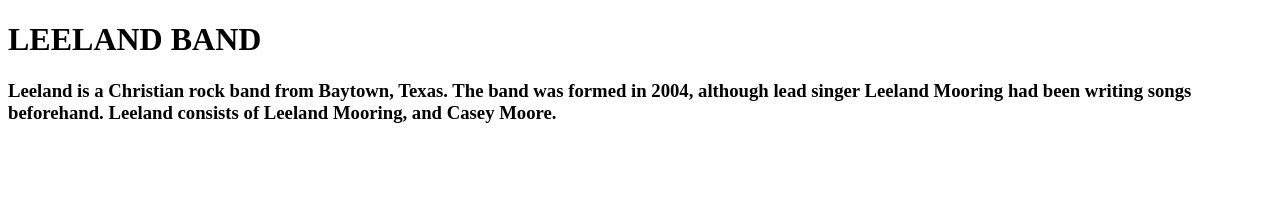
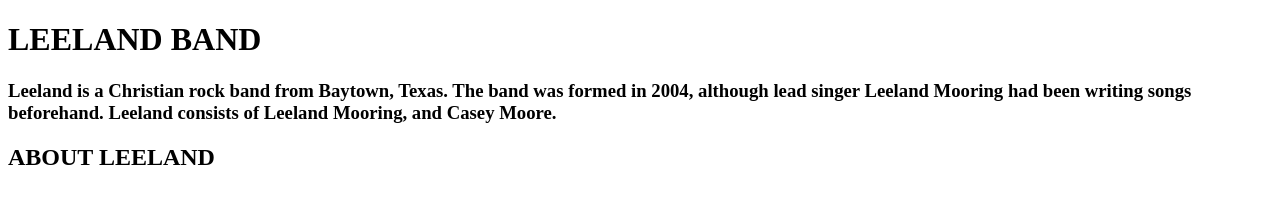
Before and after one commit to Fabian-dekavira/favourite-band, a plain HTML site: page index.html in a window 1280 px wide. Drawn offline with Linux system fonts and the light colour scheme.

Commit message:
added a h2 tag

```diff
--- a/index.html
+++ b/index.html
@@ -11,5 +11,7 @@
                 Leeland consists of Leeland Mooring, and Casey Moore.</p>
         </h3>
 
+        <h2>ABOUT LEELAND</h2>
+
     </body>
 </html>
```
